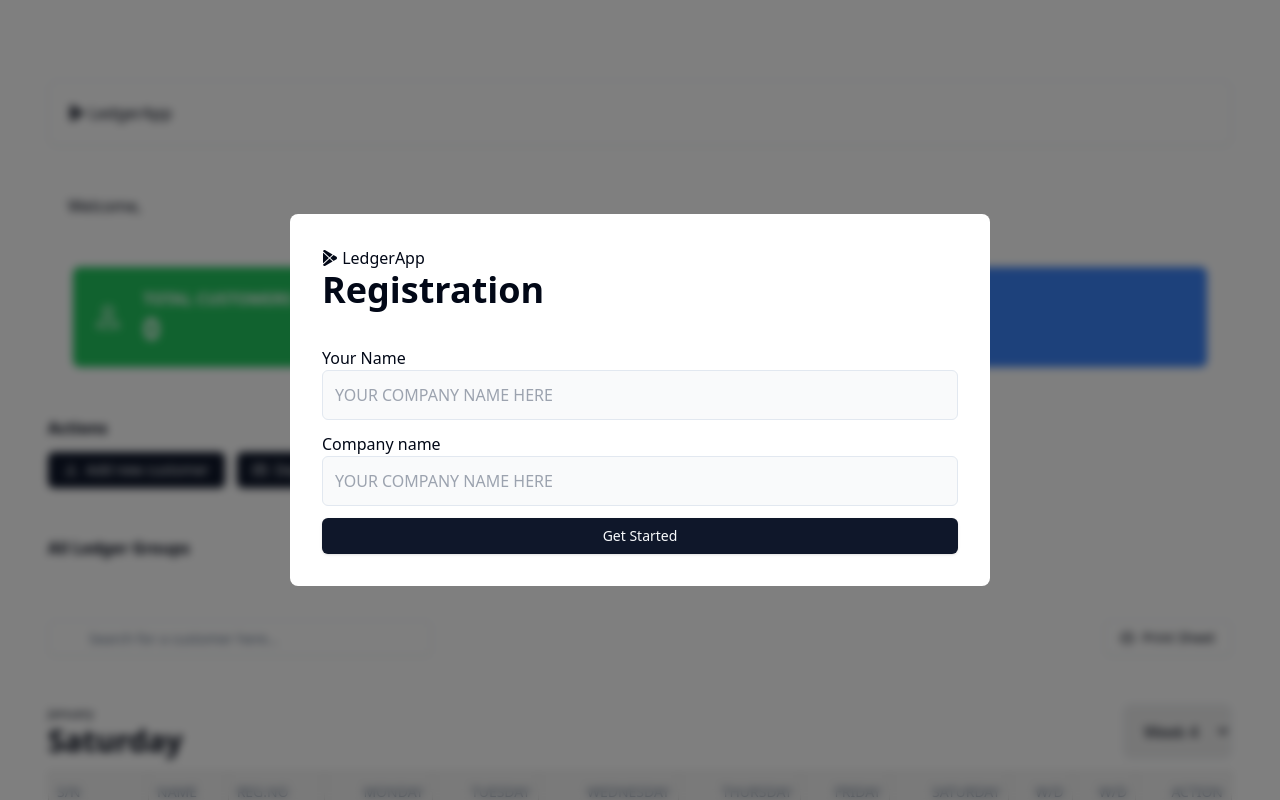
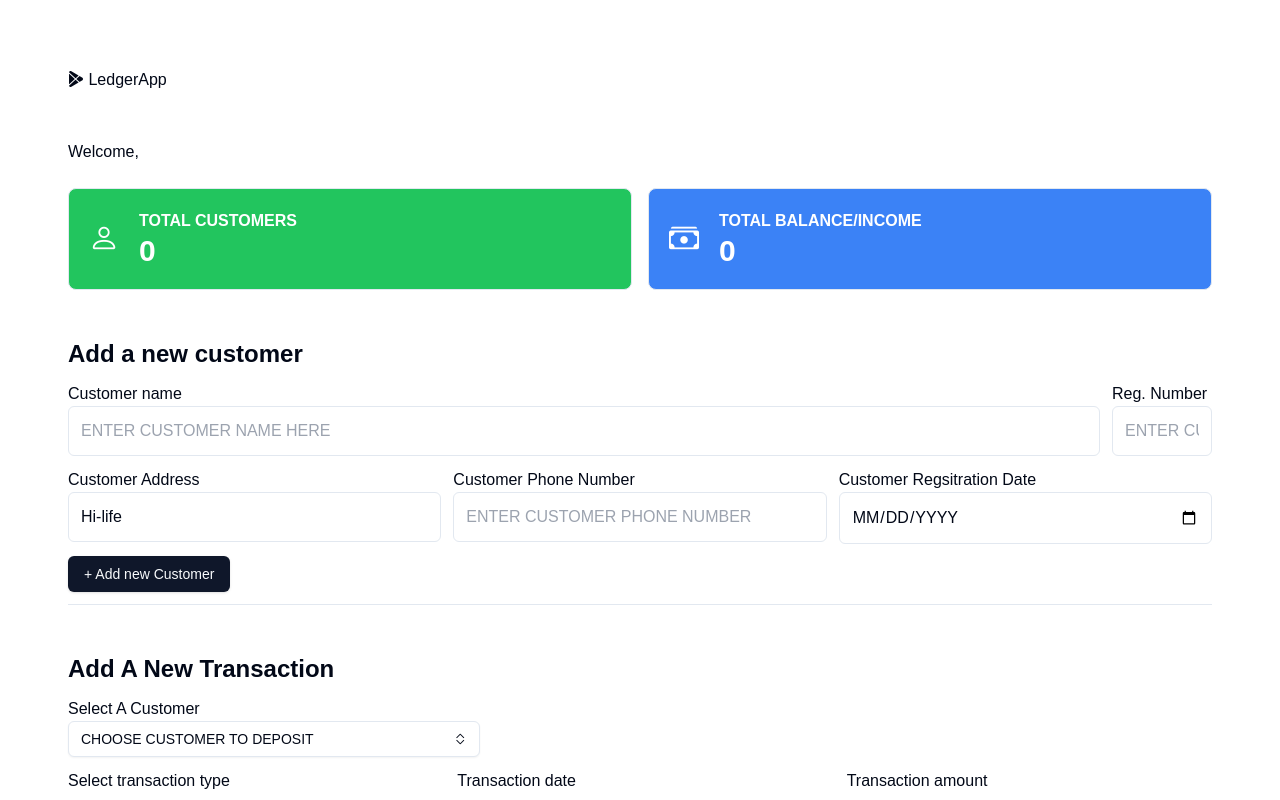
Before and after one commit to Daniel001-odii/ledger-app, a Vue app: page / in a window 1280 px wide. Shown: the top 800 px of the page. Built offline with nearby package versions, Linux system fonts and the light colour scheme; some icons are missing.

Commit message:
update to app

```diff
--- a/src/components/CustomerForm.vue
+++ b/src/components/CustomerForm.vue
@@ -1,5 +1,40 @@
 <!-- CustomerForm.vue -->
 <template>
+   <!-- FORM -->
+   <form class=" flex flex-col w-full gap-3 mb-12" @submit.prevent="handleSubmit">
+            <!-- {{ customer }} -->
+      <h1 class=" text-2xl font-bold">Add a new customer</h1>
+      <div class=" flex flex-row gap-3">
+        <div class=" w-full flex-1">
+          <span>Customer name</span>
+          <input type="text" placeholder="Enter customer name here" class="p-3 w-full uppercase border" v-model="customer.name"/>
+        </div>
+
+        <div class=" flex flex-col">
+          <span>Reg. Number</span>
+          <input type="text" placeholder="Enter customer REG. number" class="p-3 uppercase w-[100px]" v-model="customer.reg_number"/>
+        </div>
+      </div>
+
+      <div class=" flex flex-row gap-3">
+        <div class=" w-full flex flex-col">
+          <span>Customer Address</span>
+          <input v-model="customer.address" placeholder="Address" required class=" p-3"/>
+        </div>
+
+        <div class=" w-full">
+          <span>Customer Phone Number</span>
+          <input type="phone" placeholder="Enter customer phone number" class="p-3 w-full uppercase" v-model="customer.phone"/>
+        </div>
+
+        <div class=" w-full">
+          <span>Customer Regsitration Date</span>
+          <input type="date" placeholder="Enter customer phone number" class="p-3 w-full uppercase" v-model="customer.reg_date"/>
+        </div>
+      </div>
+        <Button @click="handleSubmit()" class=" w-fit">+ Add new Customer</Button>
+        <hr/>
+    </form>
 
 
  <!--    <form @submit.prevent="handleSubmit" class=" flex flex-col gap-3">
@@ -22,13 +57,13 @@
             Add a new customer to record ledger record
           </span>
           <!-- ERROR ALERTS HERE -->
-          <Alert variant="destructive" v-if="error" class=" flex text-left flex-col justify-start">
+        <!--   <Alert variant="destructive" v-if="error" class=" flex text-left flex-col justify-start">
             <ExclamationTriangleIcon class="w-4 h-4" />
             <AlertTitle>Error</AlertTitle>
             <AlertDescription>
               {{ error }}
             </AlertDescription>
-          </Alert>
+          </Alert> -->
 
           <!-- FORM -->
           <form class=" flex flex-col w-full gap-3" @submit.prevent="handleSubmit">
@@ -66,7 +101,15 @@
             <Button @click="[handleSubmit(), new_customer_modal = !new_customer_modal]">Add Customer</Button>
           </div>
         </div>
-    </div>
+      </div>
+
+     <!--  <div class=" my-12">
+        <Button @click="handleSubmit()">+ Add new Customer</Button>
+      </div> -->
+
+
+
+
   </template>
 
   <script>
--- a/src/router/index.js
+++ b/src/router/index.js
@@ -8,7 +8,7 @@ import NewApp from '@/views/NewApp.vue'
 
 const routes = [
   {
-    path: '/',
+    path: '/app-old',
     name: 'Dashboard',
     component: DashboardView,
   },
@@ -23,7 +23,7 @@ const routes = [
     component: LedgerGroup,
   },
   {
-    path: '/app',
+    path: '',
     name: 'New App',
     component: NewApp,
   }
```
